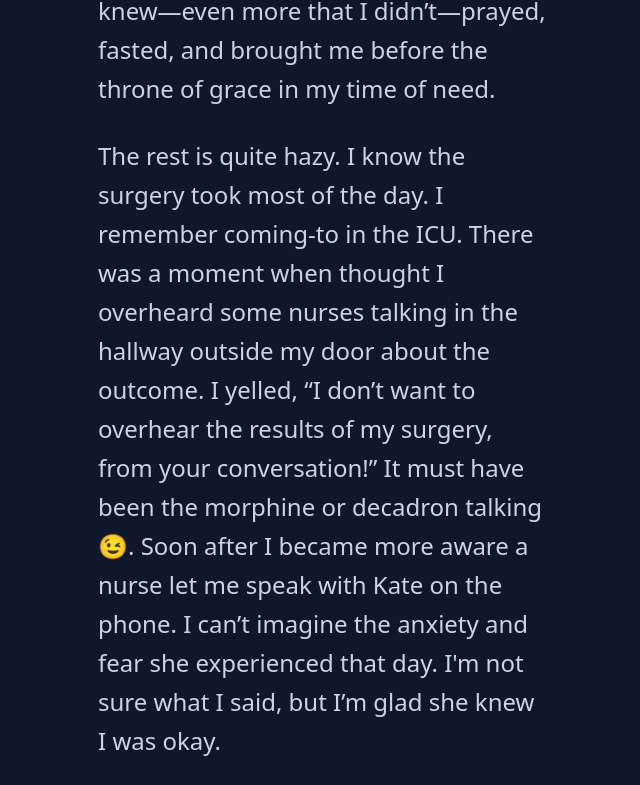
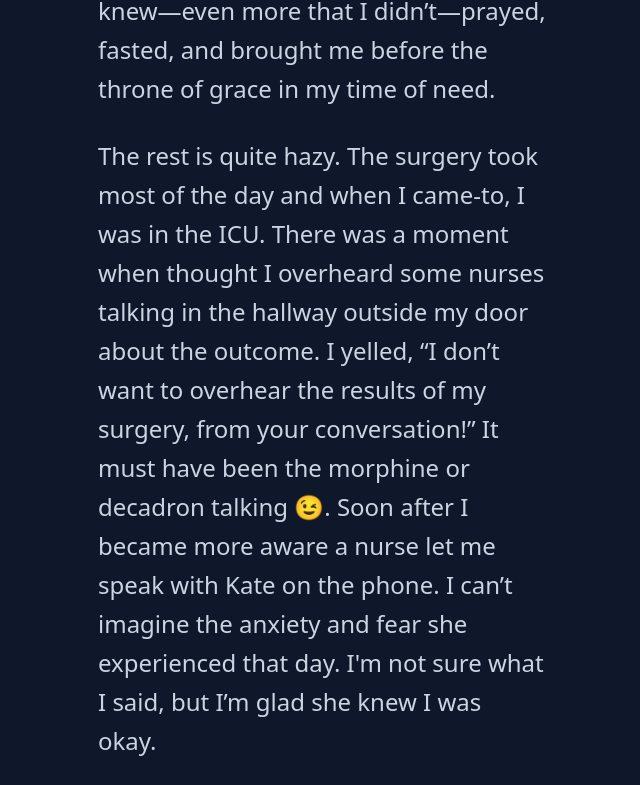
Before and after one commit to timalbert/livefortheline, a plain HTML site: page surgery-intercession.html in a window 1280 px wide. Shown: the part 2191-2976 px from the top of the page, without its empty margins (318-958 px from the left). Drawn offline with nearby package versions, Linux system fonts and the light colour scheme.

Commit message:
Minor text edits

```diff
--- a/surgery-intercession.html
+++ b/surgery-intercession.html
@@ -29,7 +29,7 @@
 
           <p class="mt-7">Later I be would told of the magnitude of saints interceding for me. Jim had organized a family prayer meeting that morning over Zoom, multiple friends had their entire church praying, Eric said their church in Haiti literally prayed the whole time, not off and on, but the whole time. It brings me to tears just thinking about it all. What other community does this sort of thing? The body of Christ is alive and well! People I knew—even more that I didn’t—prayed, fasted, and brought me before the throne of grace in my time of need.</p>
 
-          <p class="mt-7">The rest is quite hazy. I know the surgery took most of the day. I remember coming-to in the ICU. There was a moment when thought I overheard some nurses talking in the hallway outside my door about the outcome. I yelled, “I don’t want to overhear the results of my surgery, from your conversation!” It must have been the morphine or decadron talking 😉. Soon after I became more aware a nurse let me speak with Kate on the phone. I can’t imagine the anxiety and fear she experienced that day. I'm not sure what I said, but I’m glad she knew I was okay.</p>
+          <p class="mt-7">The rest is quite hazy. The surgery took most of the day and when I came-to, I was in the ICU. There was a moment when thought I overheard some nurses talking in the hallway outside my door about the outcome. I yelled, “I don’t want to overhear the results of my surgery, from your conversation!” It must have been the morphine or decadron talking 😉. Soon after I became more aware a nurse let me speak with Kate on the phone. I can’t imagine the anxiety and fear she experienced that day. I'm not sure what I said, but I’m glad she knew I was okay.</p>
 
           <p class="mt-7">That same nurse saw a Bible in my belongings and asked if I was a Christian? I said that I was. I remember her saying that she was as well and that she always seemed to get the believing patients. I was comforted by that, but then she mentioned something that I didn’t quite understand.</p>
 
```
